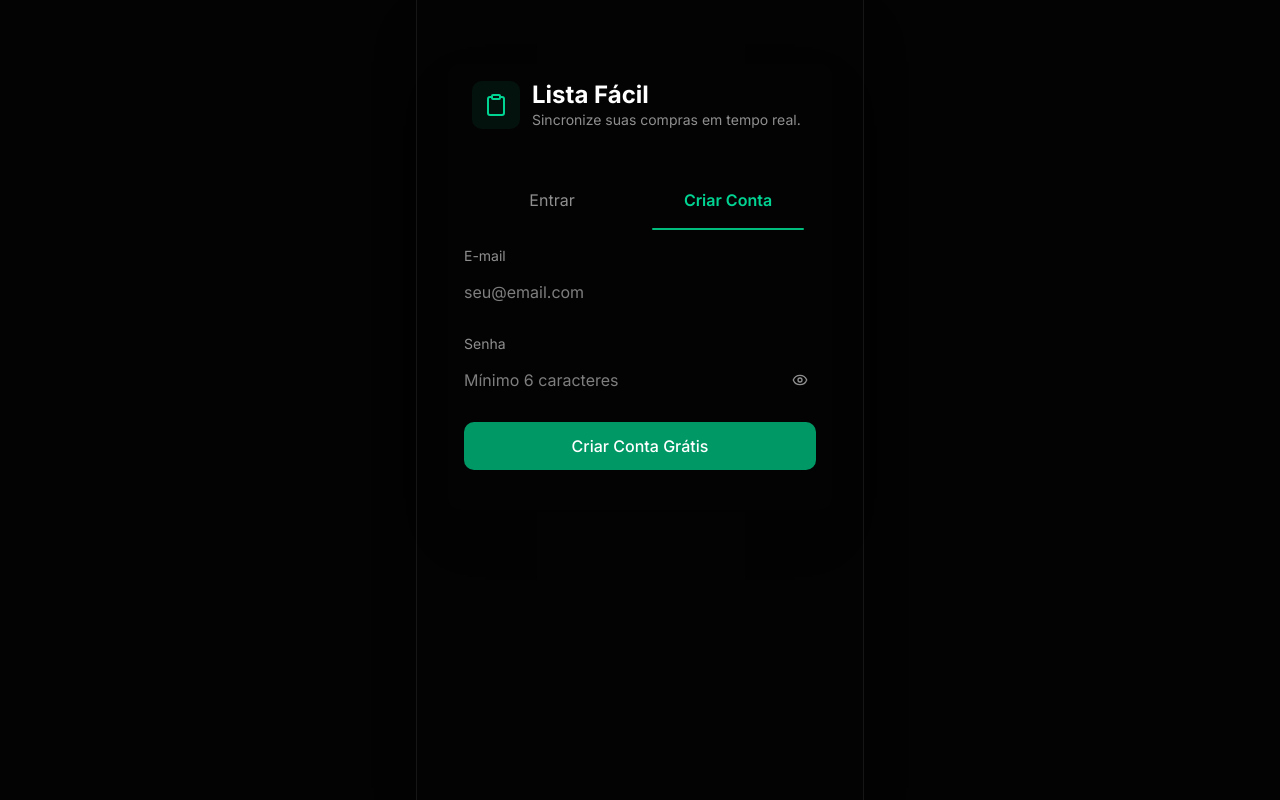
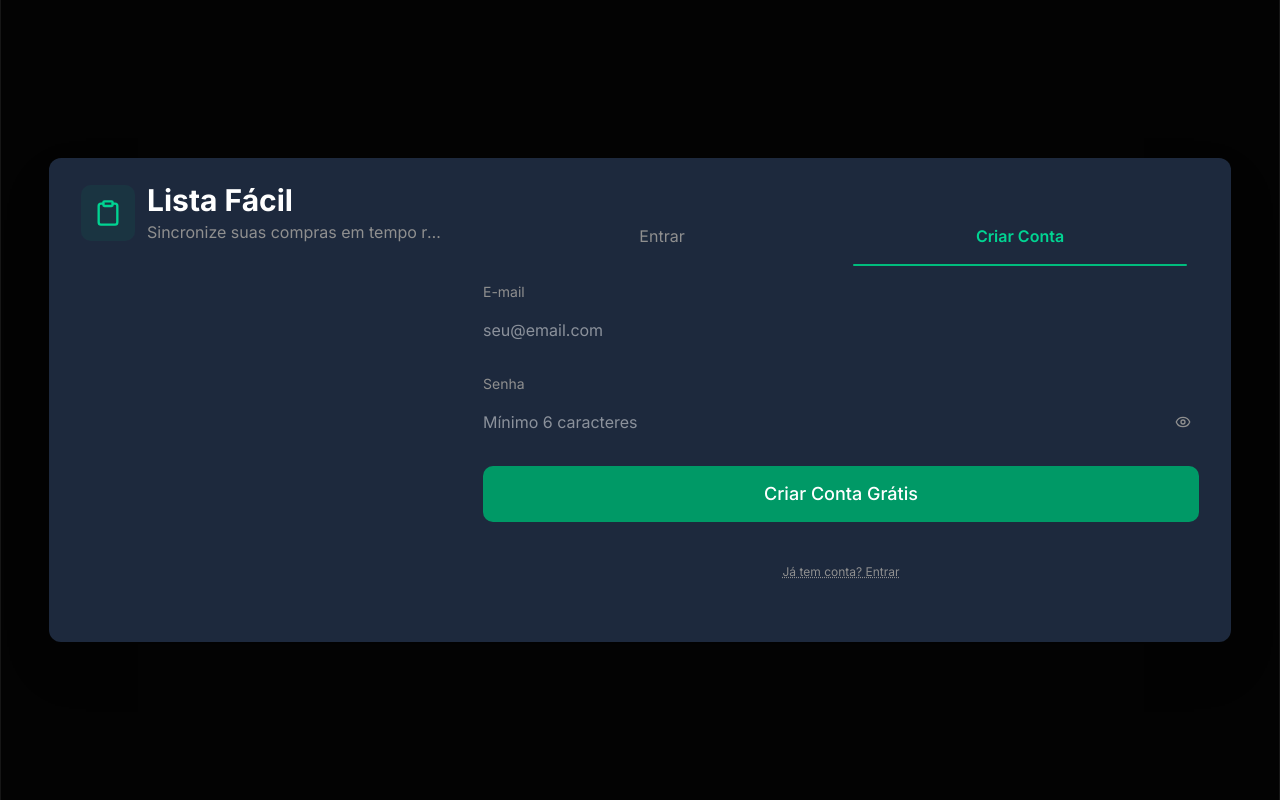
Before and after one commit to FabioMiguelNascimento/lista-facil-web, a Next.js app: page /login in a window 1280 px wide. Both pictures are taken after a click on the button "Criar Conta". Built offline with nearby package versions, Linux system fonts and the light colour scheme; no server answers.

Commit message:
feat: enhance login and dashboard UI with responsive design and new components

```diff
--- a/app/(auth)/login/page.tsx
+++ b/app/(auth)/login/page.tsx
@@ -10,18 +10,25 @@ export default function LoginPage() {
 
 
   return (
-    <div className="flex items-start justify-center min-h-dvh px-4 pt-[12vh] sm:pt-[10vh] md:pt-[8vh] sm:px-6">
-      <Card className="w-full max-w-sm border-zinc-800 bg-transparent shadow-2xl">
-        <CardHeader className="pb-4">
-          <div className="px-2">
+    <div className="flex items-center justify-center min-h-dvh px-4 py-8 sm:py-12 sm:px-6">
+      <Card className="w-full max-w-sm md:max-w-4xl lg:max-w-6xl xl:max-w-7xl border-zinc-800 bg-transparent md:bg-slate-800 md:p-6 shadow-2xl">
+        <div className="md:flex md:items-start md:gap-6">
+          <div className="md:w-1/3 px-2 hidden md:block">
+            <AuthHeader />
+          </div>
+
+          <div className="md:w-2/3 px-2">
+            <CardHeader className="pb-2 md:p-0 md:pb-4 md:pl-0 md:pr-0">
+              <div className="block md:hidden">
                 <AuthHeader />
               </div>
             </CardHeader>
+
             <CardContent className="pb-6">
               <Tabs defaultValue="login" className="w-full">
-            <TabsList className="grid w-full grid-cols-2 mb-6 h-11">
-              <TabsTrigger value="login" className="text-sm sm:text-base">Entrar</TabsTrigger>
-              <TabsTrigger value="register" className="text-sm sm:text-base">Criar Conta</TabsTrigger>
+                <TabsList className="grid w-full grid-cols-2 mb-6 h-11 md:justify-start">
+                  <TabsTrigger value="login" className="text-sm sm:text-base md:text-base">Entrar</TabsTrigger>
+                  <TabsTrigger value="register" className="text-sm sm:text-base md:text-base">Criar Conta</TabsTrigger>
                 </TabsList>
 
                 <TabsContent value="login">
@@ -33,6 +40,8 @@ export default function LoginPage() {
                 </TabsContent>
               </Tabs>
             </CardContent>
+          </div>
+        </div>
       </Card>
     </div>
   );
--- a/app/layout.tsx
+++ b/app/layout.tsx
@@ -29,7 +29,7 @@ export default function RootLayout({
   return (
     <html lang="pt-BR" className="dark">
       <body className={`${inter.className} bg-background text-foreground antialiased`}>
-        <main className="flex flex-col min-h-dvh max-w-md mx-auto border-x border-border shadow-2xl relative">
+        <main className="flex flex-col min-h-dvh w-full border-0 md:border-x border-border shadow-2xl relative px-4 md:px-6">
           <AuthLoader />
           {children}
         </main>
--- a/app/page.tsx
+++ b/app/page.tsx
@@ -1,11 +1,13 @@
 "use client";
 
+import ListCard from "@/components/ListCard";
+import BottomNav from "@/components/ui/BottomNav";
 import { Button } from "@/components/ui/button";
-import { Card, CardTitle } from "@/components/ui/card";
+import { Card } from "@/components/ui/card";
 import { Skeleton } from "@/components/ui/skeleton";
 import api from "@/lib/api";
 import { useAuthStore } from "@/store/useAuthStore";
-import { LogOut, Plus, ShoppingCart, Users } from "lucide-react";
+import { LogOut, Plus, ShoppingCart } from "lucide-react";
 import { useRouter } from "next/navigation";
 import { useEffect, useState } from "react";
 import { toast } from "sonner";
@@ -44,12 +46,10 @@ export default function Dashboard() {
     }
   };
 
-  // AuthLoader já gerencia redirecionamento
   if (authChecking || !user) return null;
 
   return (
     <div className="flex flex-col h-full">
-      {/* Header fixo mobile-friendly */}
       <header className="sticky top-0 z-10 bg-background/95 backdrop-blur supports-backdrop-filter:bg-background/60 border-b border-border">
         <div className="p-4 flex items-center justify-between gap-4">
           <div className="flex-1 min-w-0">
@@ -68,7 +68,7 @@ export default function Dashboard() {
         </div>
       </header>
 
-      <div className="flex-1 overflow-auto p-4 space-y-4 pb-24">
+      <div className="flex-1 overflow-auto p-4 space-y-4 pb-36">
 
         {loadingLists ? (
           <div className="space-y-3">
@@ -85,30 +85,13 @@ export default function Dashboard() {
         ) : (
           <div className="grid gap-3">
             {lists.map((list) => (
-              <Card
-                key={list.id}
-                className="p-4 hover:bg-accent/50 cursor-pointer transition-all active:scale-[0.98]"
-                onClick={() => router.push(`/list/${list.id}`)}
-              >
-                <CardTitle className="text-lg font-semibold mb-3">{list.title}</CardTitle>
-                <div className="flex gap-4 text-sm text-muted-foreground">
-                  <div className="flex items-center gap-1.5">
-                    <ShoppingCart className="h-4 w-4" />
-                    <span>{list._count.items} itens</span>
-                  </div>
-                  <div className="flex items-center gap-1.5">
-                    <Users className="h-4 w-4" />
-                    <span>{list._count.members} membros</span>
-                  </div>
-                </div>
-              </Card>
+              <ListCard key={list.id} id={list.id} title={list.title} items={list._count.items} members={list._count.members} />
             ))}
           </div>
         )}
       </div>
 
-      {/* FAB fixo no bottom */}
-      <div className="fixed bottom-6 right-4 sm:right-6 z-20">
+      <div className="fixed bottom-6 right-4 sm:right-6 z-20 hidden md:block">
         <Button
           onClick={createList}
           size="lg"
@@ -118,6 +101,8 @@ export default function Dashboard() {
           <Plus className="h-6 w-6" />
         </Button>
       </div>
+
+      <BottomNav onAdd={createList} />
     </div>
   );
 }
--- /dev/null
+++ b/src/components/ListCard.tsx
@@ -0,0 +1,37 @@
+"use client";
+import { Card, CardTitle } from "@/components/ui/card";
+import { ShoppingCart, Users } from "lucide-react";
+import { useRouter } from "next/navigation";
+
+interface Props {
+  id: string;
+  title: string;
+  items: number;
+  members: number;
+}
+
+export default function ListCard({ id, title, items, members }: Props) {
+  const router = useRouter();
+  return (
+    <Card
+      className="p-4 active:scale-95 transition-transform cursor-pointer hover:bg-zinc-900/50"
+      onClick={() => router.push(`/list/${id}`)}
+    >
+      <CardTitle className="text-lg font-semibold mb-3 truncate">{title}</CardTitle>
+
+      <div className="flex items-center justify-between text-sm text-muted-foreground">
+        <div className="flex items-center gap-2">
+          <div className="flex items-center gap-1.5">
+            <ShoppingCart className="h-4 w-4" />
+            <span>{items} itens</span>
+          </div>
+          <div className="flex items-center gap-1.5">
+            <Users className="h-4 w-4" />
+            <span>{members} membros</span>
+          </div>
+        </div>
+        <div className="text-xs text-muted-foreground">&gt;</div>
+      </div>
+    </Card>
+  );
+}
--- a/src/components/auth/AuthHeader.tsx
+++ b/src/components/auth/AuthHeader.tsx
@@ -4,12 +4,12 @@ import { Clipboard } from 'lucide-react';
 export default function AuthHeader() {
   return (
     <div className="flex items-center gap-3 mb-4">
-      <div className="h-12 w-12 rounded-md bg-emerald-600/10 flex items-center justify-center">
-        <Clipboard className="h-6 w-6 text-emerald-400" />
+      <div className="h-12 w-12 md:h-14 md:w-14 rounded-md bg-emerald-600/10 flex items-center justify-center">
+        <Clipboard className="h-6 w-6 md:h-7 md:w-7 text-emerald-400" />
       </div>
       <div className="min-w-0">
-        <h1 className="text-2xl font-bold text-white leading-tight">Lista Fácil</h1>
-        <p className="text-sm text-muted-foreground truncate">Sincronize suas compras em tempo real.</p>
+        <h1 className="text-2xl md:text-3xl font-bold text-white leading-tight">Lista Fácil</h1>
+        <p className="text-sm md:text-base text-muted-foreground truncate">Sincronize suas compras em tempo real.</p>
       </div>
     </div>
   );
--- a/src/components/auth/LoginForm.tsx
+++ b/src/components/auth/LoginForm.tsx
@@ -12,8 +12,8 @@ import { toast } from "sonner";
 
 export const authFormStyles = {
   form: "space-y-5",
-  input: "h-11 text-base w-full",
-  button: "w-full h-12 bg-emerald-600 hover:bg-emerald-700 text-base font-medium transition-all rounded-md",
+  input: "h-11 md:h-12 text-base md:text-base w-full",
+  button: "w-full h-12 md:h-14 bg-emerald-600 hover:bg-emerald-700 text-base md:text-lg font-medium transition-all rounded-md",
 };
 
 export default function LoginForm() {
--- a/src/components/auth/RegisterForm.tsx
+++ b/src/components/auth/RegisterForm.tsx
@@ -3,6 +3,7 @@ import { Button } from "@/components/ui/button";
 import { Input } from "@/components/ui/input";
 import { Label } from "@/components/ui/label";
 import PasswordInput from "@/components/ui/password-input";
+import { useTabs } from "@/components/ui/tabs";
 import { useAuthStore } from "@/store/useAuthStore";
 import { Loader2 } from "lucide-react";
 import { useRouter } from "next/navigation";
@@ -14,6 +15,7 @@ export default function RegisterForm() {
   const router = useRouter();
   const { register } = useAuthStore();
   const isLoading = useAuthStore((s) => s.isLoading);
+  const { setValue } = useTabs();
 
   const [email, setEmail] = useState("");
   const [password, setPassword] = useState("");
@@ -51,6 +53,10 @@ export default function RegisterForm() {
           "Criar Conta Grátis"
         )}
       </Button>
+
+      <div className="text-center mt-2">
+        <button type="button" onClick={() => setValue('login')} className="text-xs text-muted-foreground underline decoration-dotted">Já tem conta? Entrar</button>
+      </div>
     </form>
   );
 }
--- /dev/null
+++ b/src/components/ui/BottomNav.tsx
@@ -0,0 +1,30 @@
+"use client";
+import { Home, Plus, User } from 'lucide-react';
+import { Button } from './button';
+
+interface Props {
+    active?: 'home' | 'profile';
+    onAdd?: () => void;
+    onHome?: () => void;
+    onProfile?: () => void;
+}
+
+export default function BottomNav({ active = 'home', onAdd, onHome, onProfile }: Props) {
+    return (
+        <nav className="fixed bottom-4 left-4 right-4 z-30 md:hidden">
+            <div className="mx-auto max-w-md bg-transparent backdrop-blur-sm border border-zinc-800 rounded-full px-3 py-2 flex items-center justify-between shadow-lg">
+                <Button variant="ghost" onClick={onHome} aria-label="Home" className={`${active === 'home' ? 'text-emerald-400' : 'text-muted-foreground'}`}>
+                    <Home />
+                </Button>
+
+                <Button onClick={onAdd} className="h-16 w-16 p-0 bg-emerald-600 rounded-full text-white shadow-lg -mt-6 flex items-center justify-center" aria-label="Add">
+                    <Plus className="h-6 w-6" />
+                </Button>
+
+                <Button variant="ghost" onClick={onProfile} aria-label="Perfil" className={`${active === 'profile' ? 'text-emerald-400' : 'text-muted-foreground'}`}>
+                    <User />
+                </Button>
+            </div>
+        </nav>
+    );
+}
```
Lines whose indentation alone changed are shown as unchanged.
